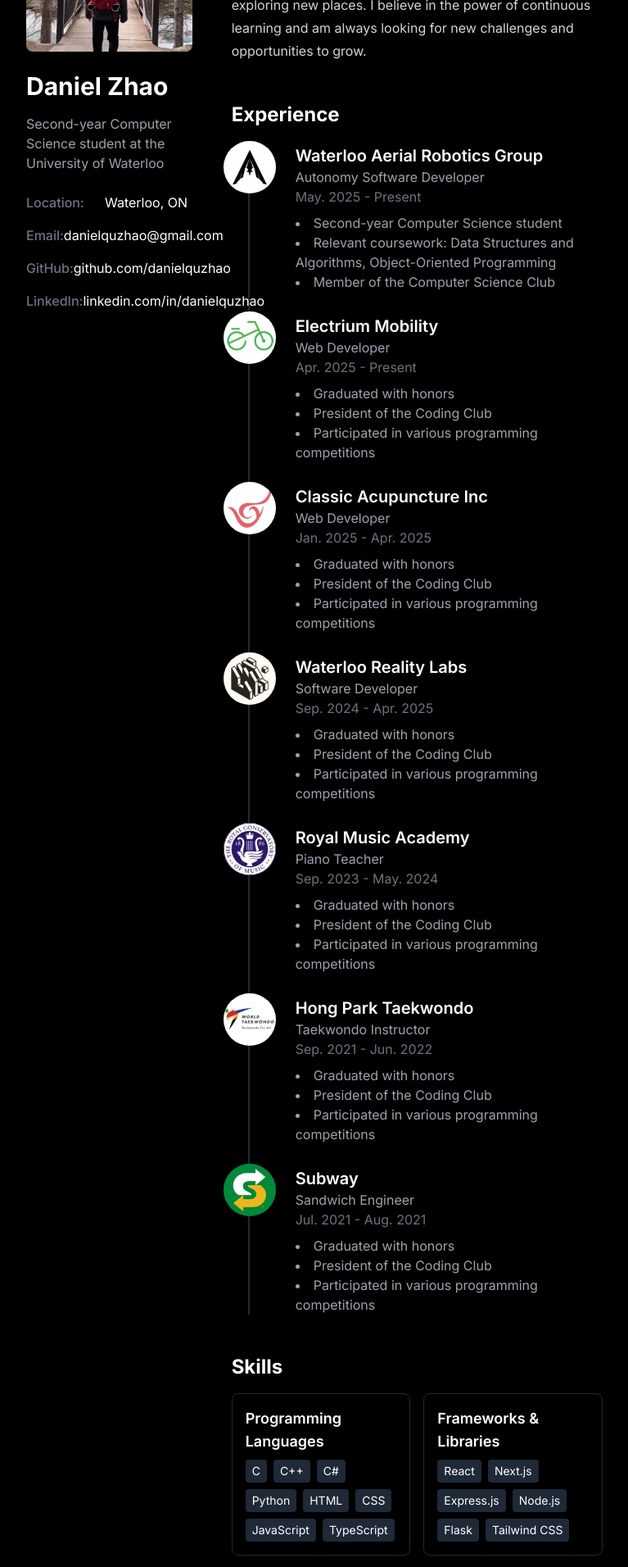
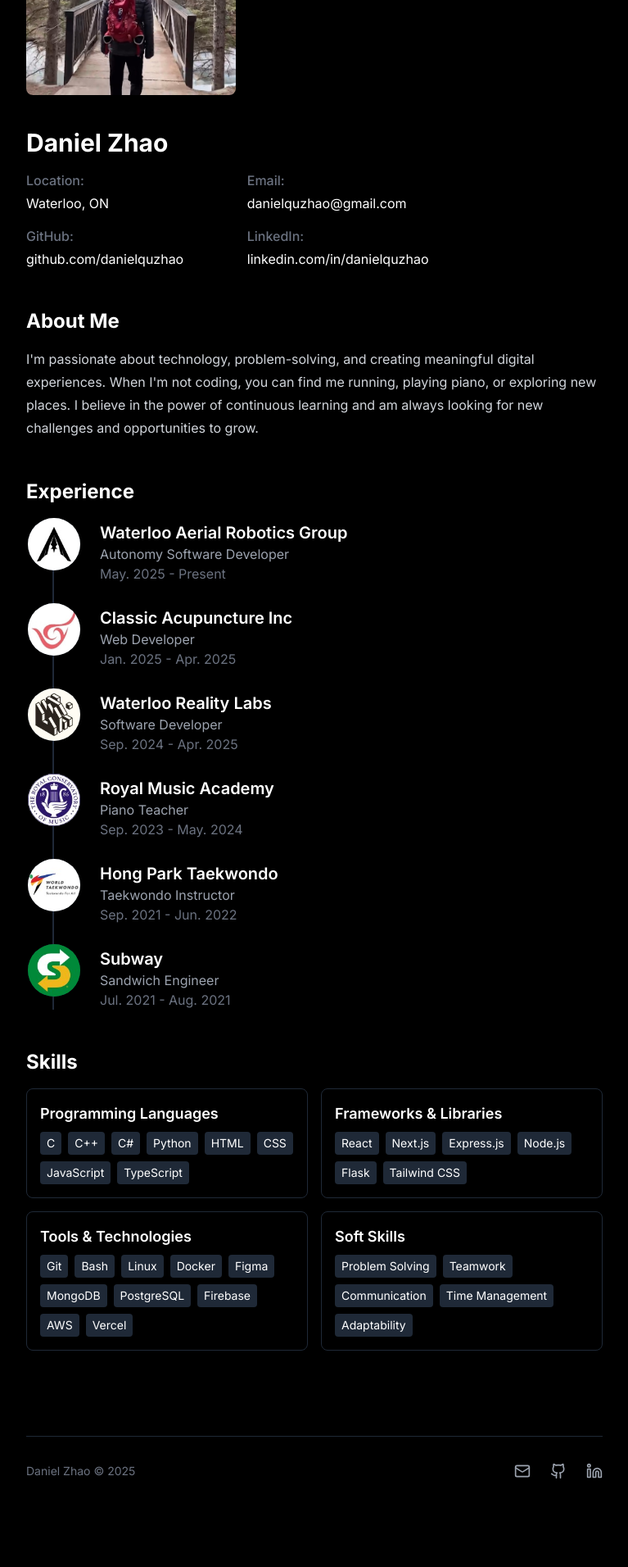
Before and after one commit to danielquzhao/personal-website, a Next.js app: page /about in a window 1280 px wide. Shown: the part 300-2212 px from the top of the page at 82% size, without its empty margins (256-1023 px from the left). After the commit the page ends 2137 px from the top, so only its background shows below. Built offline with nearby package versions, Linux system fonts and the light colour scheme.

Commit message:
update the about and projects page

```diff
--- a/app/about/page.tsx
+++ b/app/about/page.tsx
@@ -9,22 +9,21 @@ export default function AboutPage() {
     <div className="min-h-screen bg-black text-white">
       <Navbar />
       <div className="container mx-auto py-6">
-        <div className="grid grid-cols-1 md:grid-cols-3 gap-12">
-          <div className="md:col-span-1">
-            <div className="sticky top-12">
-              <div className="relative w-48 h-48 sm:w-56 sm:h-56 md:w-full md:h-auto md:aspect-square rounded-lg overflow-hidden mb-6">
+        <div className="flex flex-col">
+          <div className="mb-12 flex flex-col items-start">
+            <div className="relative w-48 h-48 md:w-64 md:h-64 rounded-lg overflow-hidden mb-10">
               <Image src="/scene.png" alt="Daniel Zhao" fill className="object-cover" />
             </div>
             <h1 className="text-3xl font-bold mb-4">Daniel Zhao</h1>
-              <p className="text-gray-400 mb-6">Second-year Computer Science student at the University of Waterloo</p>
-              <div className="space-y-4">
-                <div className="flex flex-row md:flex-col lg:flex-row items-center md:items-start lg:items-center">
-                  <span className="text-gray-500 w-24 md:w-auto lg:w-24 font-medium md:mb-1 lg:mb-0">Location:</span>
+
+            <div className="grid grid-cols-2 gap-x-12 gap-y-4 max-w-xl">
+              <div className="flex flex-col">
+                <span className="text-gray-500 font-medium mb-1">Location:</span>
                 <span>Waterloo, ON</span>
               </div>
 
-                <div className="flex flex-row md:flex-col lg:flex-row items-start md:items-start lg:items-start">
-                  <span className="text-gray-500 w-24 md:w-auto lg:w-24 font-medium md:mb-1 lg:mb-0">Email:</span>
+              <div className="flex flex-col">
+                <span className="text-gray-500 font-medium mb-1">Email:</span>
                 <a
                   href="mailto:danielquzhao@gmail.com"
                   className="hover:underline break-words"
@@ -33,8 +32,8 @@ export default function AboutPage() {
                 </a>
               </div>
 
-                <div className="flex flex-row md:flex-col lg:flex-row items-center md:items-start lg:items-center">
-                  <span className="text-gray-500 w-24 md:w-auto lg:w-24 font-medium md:mb-1 lg:mb-0">GitHub:</span>
+              <div className="flex flex-col">
+                <span className="text-gray-500 font-medium mb-1">GitHub:</span>
                 <a
                   href="https://github.com/danielquzhao"
                   target="_blank"
@@ -45,8 +44,8 @@ export default function AboutPage() {
                 </a>
               </div>
 
-                <div className="flex flex-row md:flex-col lg:flex-row items-center md:items-start lg:items-center">
-                  <span className="text-gray-500 w-24 md:w-auto lg:w-24 font-medium md:mb-1 lg:mb-0">LinkedIn:</span>
+              <div className="flex flex-col">
+                <span className="text-gray-500 font-medium mb-1">LinkedIn:</span>
                 <a
                   href="https://linkedin.com/in/danielquzhao"
                   target="_blank"
@@ -58,22 +57,21 @@ export default function AboutPage() {
               </div>
             </div>
           </div>
-          </div>
 
-          <div className="md:col-span-2 space-y-12">
+          {/* Content sections */}
+          <div className="space-y-12">
             <section>
               <h2 className="text-2xl font-bold mb-4">About Me</h2>
               <div className="prose prose-invert max-w-none">
                 <p>
-                I'm passionate about technology, problem-solving, and creating meaningful digital experiences. When I'm not coding, you can find me running, playing piano, or exploring new places. I believe in the power of continuous learning and am always looking for new challenges and
-                  opportunities to grow.
+                  I'm passionate about technology, problem-solving, and creating meaningful digital experiences. When I'm not coding, you can find me running, playing piano, or exploring new places. I believe in the power of continuous learning and am always looking for new challenges and opportunities to grow.
                 </p>
               </div>
             </section>
 
             <section>
               <h2 className="text-2xl font-bold mb-4">Experience</h2>
-              <div className="border-l-2 border-gray-800 pl-8 ml-5 space-y-6">
+              <div className="border-l-2 border-gray-800 pl-8 ml-8 space-y-6">
                 <div>
                   <div className="flex items-start">
                     <div className="relative w-16 h-16 rounded-full overflow-hidden bg-gray-800 flex-shrink-0 mr-6 -ml-16">
@@ -83,29 +81,6 @@ export default function AboutPage() {
                       <h3 className="text-xl font-semibold">Waterloo Aerial Robotics Group</h3>
                       <p className="text-gray-400">Autonomy Software Developer</p>
                       <p className="text-gray-500">May. 2025 - Present</p>
-                      <ul className="list-disc list-inside text-gray-400 mt-2">
-                        <li>Second-year Computer Science student</li>
-                        <li>Relevant coursework: Data Structures and Algorithms, Object-Oriented Programming</li>
-                        <li>Member of the Computer Science Club</li>
-                      </ul>
-                    </div>
-                  </div>
-                </div>
-
-                <div>
-                  <div className="flex items-start">
-                    <div className="relative w-16 h-16 rounded-full overflow-hidden bg-gray-800 flex-shrink-0 mr-6 -ml-16">
-                      <Image src="/electrium-logo.png" alt="Electrium" fill className="object-cover" />
-                    </div>
-                    <div className="pt-1">
-                      <h3 className="text-xl font-semibold">Electrium Mobility</h3>
-                      <p className="text-gray-400">Web Developer</p>
-                      <p className="text-gray-500">Apr. 2025 - Present</p>
-                      <ul className="list-disc list-inside text-gray-400 mt-2">
-                        <li>Graduated with honors</li>
-                        <li>President of the Coding Club</li>
-                        <li>Participated in various programming competitions</li>
-                      </ul>
                     </div>
                   </div>
                 </div>
@@ -119,11 +94,6 @@ export default function AboutPage() {
                       <h3 className="text-xl font-semibold">Classic Acupuncture Inc</h3>
                       <p className="text-gray-400">Web Developer</p>
                       <p className="text-gray-500">Jan. 2025 - Apr. 2025</p>
-                      <ul className="list-disc list-inside text-gray-400 mt-2">
-                        <li>Graduated with honors</li>
-                        <li>President of the Coding Club</li>
-                        <li>Participated in various programming competitions</li>
-                      </ul>
                     </div>
                   </div>
                 </div>
@@ -137,11 +107,6 @@ export default function AboutPage() {
                       <h3 className="text-xl font-semibold">Waterloo Reality Labs</h3>
                       <p className="text-gray-400">Software Developer</p>
                       <p className="text-gray-500">Sep. 2024 - Apr. 2025</p>
-                      <ul className="list-disc list-inside text-gray-400 mt-2">
-                        <li>Graduated with honors</li>
-                        <li>President of the Coding Club</li>
-                        <li>Participated in various programming competitions</li>
-                      </ul>
                     </div>
                   </div>
                 </div>
@@ -155,11 +120,6 @@ export default function AboutPage() {
                       <h3 className="text-xl font-semibold">Royal Music Academy</h3>
                       <p className="text-gray-400">Piano Teacher</p>
                       <p className="text-gray-500">Sep. 2023 - May. 2024</p>
-                      <ul className="list-disc list-inside text-gray-400 mt-2">
-                        <li>Graduated with honors</li>
-                        <li>President of the Coding Club</li>
-                        <li>Participated in various programming competitions</li>
-                      </ul>
                     </div>
                   </div>
                 </div>
@@ -173,11 +133,6 @@ export default function AboutPage() {
                       <h3 className="text-xl font-semibold">Hong Park Taekwondo</h3>
                       <p className="text-gray-400">Taekwondo Instructor</p>
                       <p className="text-gray-500">Sep. 2021 - Jun. 2022</p>
-                      <ul className="list-disc list-inside text-gray-400 mt-2">
-                        <li>Graduated with honors</li>
-                        <li>President of the Coding Club</li>
-                        <li>Participated in various programming competitions</li>
-                      </ul>
                     </div>
                   </div>
                 </div>
@@ -191,11 +146,6 @@ export default function AboutPage() {
                       <h3 className="text-xl font-semibold">Subway</h3>
                       <p className="text-gray-400">Sandwich Engineer</p>
                       <p className="text-gray-500">Jul. 2021 - Aug. 2021</p>
-                      <ul className="list-disc list-inside text-gray-400 mt-2">
-                        <li>Graduated with honors</li>
-                        <li>President of the Coding Club</li>
-                        <li>Participated in various programming competitions</li>
-                      </ul>
                     </div>
                   </div>
                 </div>
--- a/app/page.tsx
+++ b/app/page.tsx
@@ -15,7 +15,7 @@ export default function Home() {
       <main className="container mx-auto">
         <section className="grid grid-cols-1 md:grid-cols-2 gap-12 items-center w-full">
           <div className="space-y-6 order-2 md:order-1">
-            <h1 className="text-3xl font-bold tracking-tight lg:text-4xl">Hi, I'm Daniel Zhao!</h1>
+            <h1 className="text-3xl font-bold tracking-tight lg:text-3xl">Hi, I'm Daniel Zhao!</h1>
             <p className="text-xl text-gray-400">
               I'm a second year Computer Science student at the{" "}
               <Link href="https://cs.uwaterloo.ca" className="text-white hover:underline" target="_blank" rel="noopener noreferrer">
@@ -32,7 +32,7 @@ export default function Home() {
             </div>
           </div>
           <div className="flex justify-center order-1 md:order-2">
-            <div className="relative w-64 h-64 md:w-64 md:h-64 rounded-full overflow-hidden border-4 border-white/10">
+            <div className="relative w-52 h-52 md:w-52 md:h-52 rounded-full overflow-hidden border-4 border-white/10">
               <Image
                 src="/pfp.png"
                 alt="Daniel Zhao"
--- a/app/projects/page.tsx
+++ b/app/projects/page.tsx
@@ -59,7 +59,7 @@ export default function ProjectsPage() {
     <div className="min-h-screen bg-black text-white">
       <Navbar />
       <div className="container mx-auto py-6">
-        <div className="grid grid-cols-1 md:grid-cols-2 lg:grid-cols-3 gap-6">
+        <div className="grid grid-cols-1 md:grid-cols-2 lg:grid-cols-2 gap-6">
           {projects.map((project) => (
             <div
               key={project.id}
--- a/components/Footer.tsx
+++ b/components/Footer.tsx
@@ -1,13 +1,23 @@
 import Link from "next/link"
-import { Github, Linkedin } from "lucide-react"
+import { Github, Linkedin, Mail } from "lucide-react"
 
 export default function Footer() {
   return (
     <footer className="py-8 mt-12">
       <div className="container mx-auto">
         <div className="border-t border-gray-800 max-w-4xl mx-auto pt-8">
-          <div className="flex flex-col md:flex-row justify-between items-center">
-            <div className="flex space-x-6 mb-4 md:mb-0">
+          <div className="flex justify-between items-center">
+            <div className="text-gray-500 text-sm">
+              Daniel Zhao © 2025
+            </div>
+            <div className="flex space-x-6">
+              <Link
+                href="mailto:danielquzhao@gmail.com"
+                className="text-gray-400 hover:text-white transition-colors"
+              >
+                <Mail className="h-5 w-5" />
+                <span className="sr-only">Email</span>
+              </Link>
               <Link
                 href="https://github.com/danielquzhao"
                 target="_blank"
@@ -27,9 +37,6 @@ export default function Footer() {
                 <span className="sr-only">LinkedIn</span>
               </Link>
             </div>
-            <div className="text-gray-500 text-sm">
-              © 2023 Daniel Zhao. All rights reserved.
-            </div>
           </div>
         </div>
       </div>
--- a/components/Navbar.tsx
+++ b/components/Navbar.tsx
@@ -9,7 +9,7 @@ export default function Navbar() {
     <header className="container mx-auto flex items-center justify-between py-12">
       <nav className="flex items-center gap-8">
         <Link href="/" className="text-lg text-gray-400 hover:text-white transition-colors">
-          Home
+          DZ
         </Link>
         <Link href="/about" className="text-lg text-gray-400 hover:text-white transition-colors">
           About
```
Lines whose indentation alone changed are shown as unchanged.
